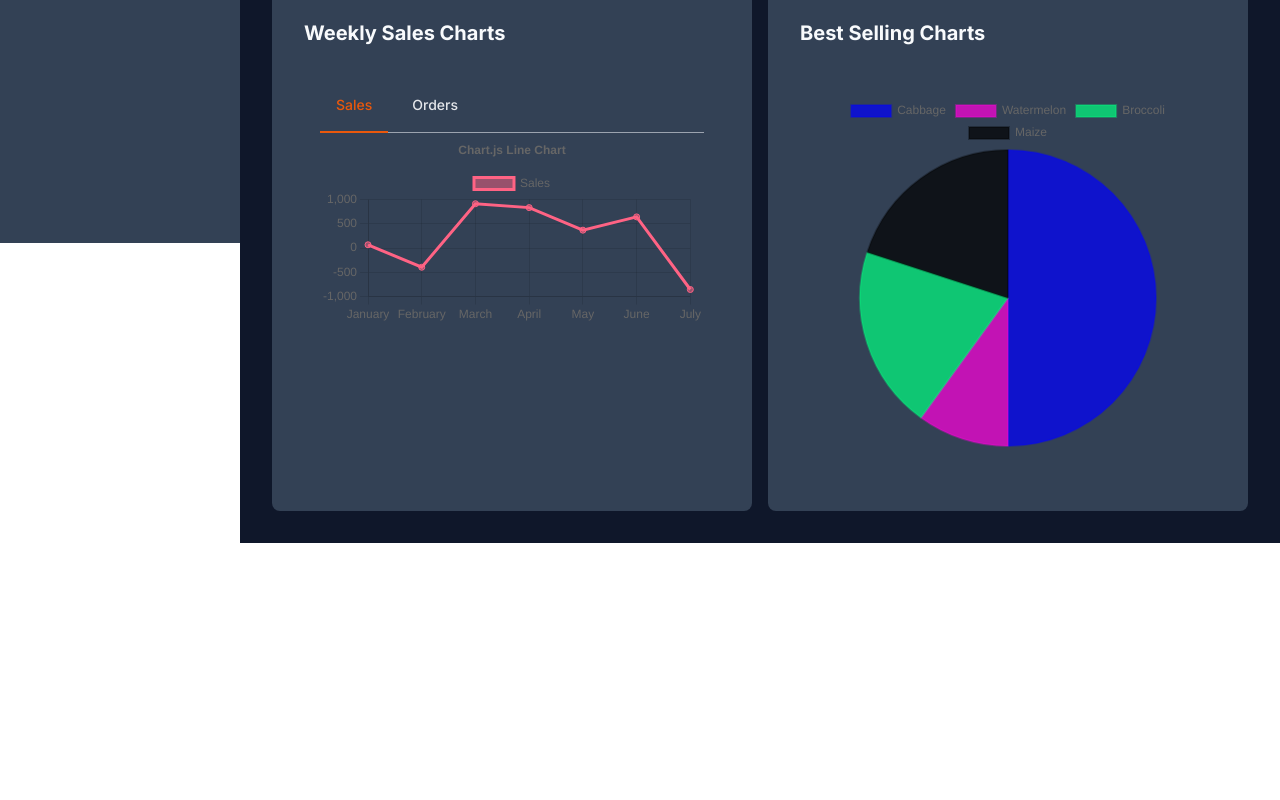
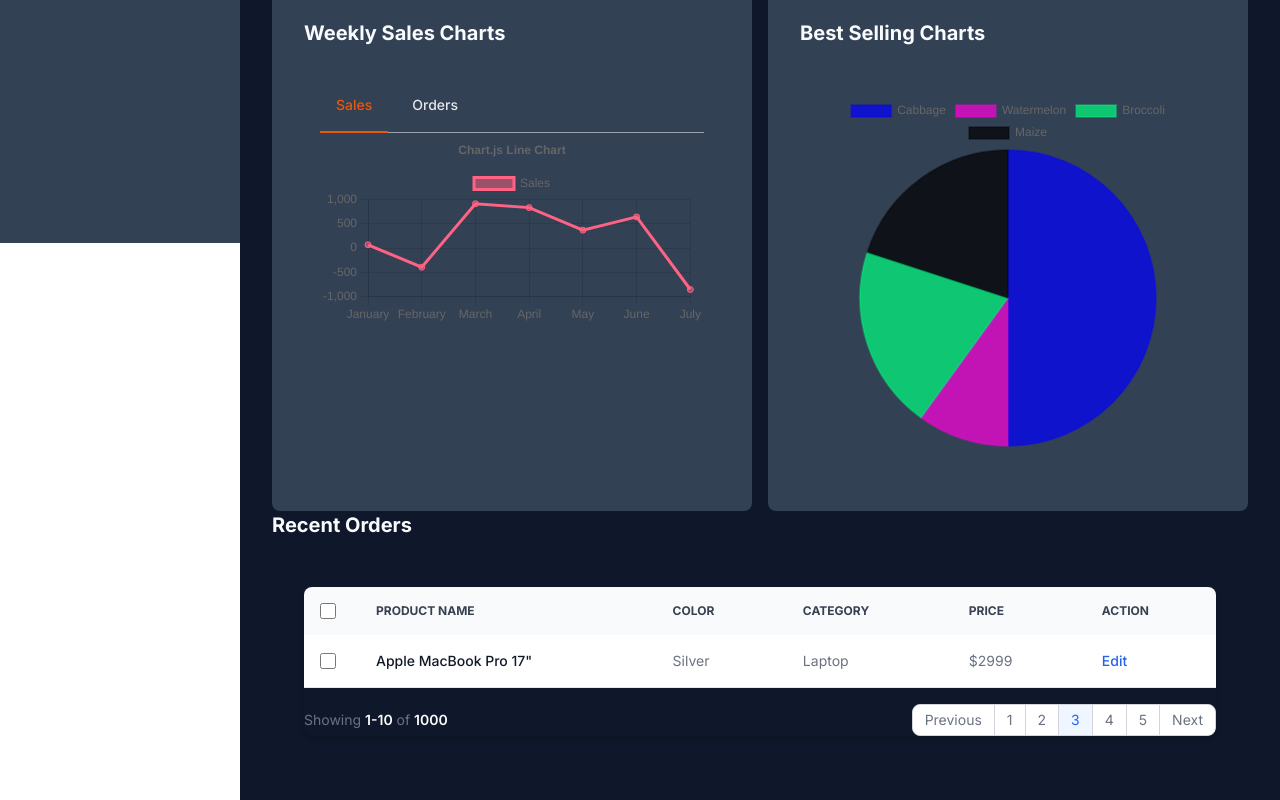
Before and after one commit to swiftkimani/Nextjs-Ecommerce, a Next.js app: page /dashboard in a window 1280 px wide. Shown: the part 557-1357 px from the top of the page. Before the commit the page ends 1100 px from the top, so only its background shows below. Built offline with nearby package versions, Linux system fonts and the light colour scheme.

Commit message:
randoms update

```diff
--- a/app/(back-office)/dashboard/page.jsx
+++ b/app/(back-office)/dashboard/page.jsx
@@ -1,3 +1,4 @@
+import CustomDataTable from "@/components/backOffice/CustomDataTable";
 import DashboardCharts from "@/components/backOffice/DashboardCharts";
 import Heading from "@/components/backOffice/Heading";
 import LargeCards from "@/components/backOffice/LargeCards";
@@ -21,6 +22,9 @@ export default function page() {
       <DashboardCharts />
 
       {/* Recent orders table */}
+
+      <CustomDataTable />
+
     </div>
   );
 }
--- /dev/null
+++ b/components/backOffice/CustomDataTable.jsx
@@ -0,0 +1,159 @@
+import React from 'react'
+
+export default function CustomDataTable() {
+  return (
+    <div className="">
+      <h2 className="text-xl font-bold mb-4">Recent Orders</h2>
+
+      {/* Table */}
+
+      <div className="p-8">
+        <div className="relative overflow-x-auto shadow-md sm:rounded-lg">
+          <table className="w-full text-sm text-left rtl:text-right text-gray-500 dark:text-gray-400">
+            <thead className="text-xs text-gray-700 uppercase bg-gray-50 dark:bg-gray-700 dark:text-gray-400">
+              <tr>
+                <th scope="col" className="p-4">
+                  <div className="flex items-center">
+                    <input
+                      id="checkbox-all-search"
+                      type="checkbox"
+                      className="w-4 h-4 text-blue-600 bg-gray-100 border-gray-300 rounded focus:ring-blue-500 dark:focus:ring-blue-600 dark:ring-offset-gray-800 dark:focus:ring-offset-gray-800 focus:ring-2 dark:bg-gray-700 dark:border-gray-600"
+                    />
+                    <label htmlFor="checkbox-all-search" className="sr-only">
+                      checkbox
+                    </label>
+                  </div>
+                </th>
+                <th scope="col" className="px-6 py-3">
+                  Product name
+                </th>
+                <th scope="col" className="px-6 py-3">
+                  Color
+                </th>
+                <th scope="col" className="px-6 py-3">
+                  Category
+                </th>
+                <th scope="col" className="px-6 py-3">
+                  Price
+                </th>
+                <th scope="col" className="px-6 py-3">
+                  Action
+                </th>
+              </tr>
+            </thead>
+            <tbody>
+              <tr className="bg-white border-b dark:bg-gray-800 dark:border-gray-700 hover:bg-gray-50 dark:hover:bg-gray-600">
+                <td className="w-4 p-4">
+                  <div className="flex items-center">
+                    <input
+                      id="checkbox-table-search-1"
+                      type="checkbox"
+                      className="w-4 h-4 text-blue-600 bg-gray-100 border-gray-300 rounded focus:ring-blue-500 dark:focus:ring-blue-600 dark:ring-offset-gray-800 dark:focus:ring-offset-gray-800 focus:ring-2 dark:bg-gray-700 dark:border-gray-600"
+                    />
+                    <label
+                      htmlFor="checkbox-table-search-1"
+                      className="sr-only"
+                    >
+                      checkbox
+                    </label>
+                  </div>
+                </td>
+                <th
+                  scope="row"
+                  className="px-6 py-4 font-medium text-gray-900 whitespace-nowrap dark:text-white"
+                >
+                  Apple MacBook Pro 17"
+                </th>
+                <td className="px-6 py-4">Silver</td>
+                <td className="px-6 py-4">Laptop</td>
+                <td className="px-6 py-4">$2999</td>
+                <td className="px-6 py-4">
+                  <a
+                    href="#"
+                    className="font-medium text-blue-600 dark:text-blue-500 hover:underline"
+                  >
+                    Edit
+                  </a>
+                </td>
+              </tr>
+            </tbody>
+          </table>
+          <nav
+            className="flex items-center flex-column flex-wrap md:flex-row justify-between pt-4"
+            aria-label="Table navigation"
+          >
+            <span className="text-sm font-normal text-gray-500 dark:text-gray-400 mb-4 md:mb-0 block w-full md:inline md:w-auto">
+              Showing{" "}
+              <span className="font-semibold text-gray-50 dark:text-white">
+                1-10
+              </span>{" "}
+              of{" "}
+              <span className="font-semibold text-gray-50 dark:text-white">
+                1000
+              </span>
+            </span>
+            <ul className="inline-flex -space-x-px rtl:space-x-reverse text-sm h-8">
+              <li>
+                <a
+                  href="#"
+                  className="flex items-center justify-center px-3 h-8 ms-0 leading-tight text-gray-500 bg-white border border-gray-300 rounded-s-lg hover:bg-gray-100 hover:text-gray-700 dark:bg-gray-800 dark:border-gray-700 dark:text-gray-400 dark:hover:bg-gray-700 dark:hover:text-white"
+                >
+                  Previous
+                </a>
+              </li>
+              <li>
+                <a
+                  href="#"
+                  className="flex items-center justify-center px-3 h-8 leading-tight text-gray-500 bg-white border border-gray-300 hover:bg-gray-100 hover:text-gray-700 dark:bg-gray-800 dark:border-gray-700 dark:text-gray-400 dark:hover:bg-gray-700 dark:hover:text-white"
+                >
+                  1
+                </a>
+              </li>
+              <li>
+                <a
+                  href="#"
+                  className="flex items-center justify-center px-3 h-8 leading-tight text-gray-500 bg-white border border-gray-300 hover:bg-gray-100 hover:text-gray-700 dark:bg-gray-800 dark:border-gray-700 dark:text-gray-400 dark:hover:bg-gray-700 dark:hover:text-white"
+                >
+                  2
+                </a>
+              </li>
+              <li>
+                <a
+                  href="#"
+                  aria-current="page"
+                  className="flex items-center justify-center px-3 h-8 text-blue-600 border border-gray-300 bg-blue-50 hover:bg-blue-100 hover:text-blue-700 dark:border-gray-700 dark:bg-gray-700 dark:text-white"
+                >
+                  3
+                </a>
+              </li>
+              <li>
+                <a
+                  href="#"
+                  className="flex items-center justify-center px-3 h-8 leading-tight text-gray-500 bg-white border border-gray-300 hover:bg-gray-100 hover:text-gray-700 dark:bg-gray-800 dark:border-gray-700 dark:text-gray-400 dark:hover:bg-gray-700 dark:hover:text-white"
+                >
+                  4
+                </a>
+              </li>
+              <li>
+                <a
+                  href="#"
+                  className="flex items-center justify-center px-3 h-8 leading-tight text-gray-500 bg-white border border-gray-300 hover:bg-gray-100 hover:text-gray-700 dark:bg-gray-800 dark:border-gray-700 dark:text-gray-400 dark:hover:bg-gray-700 dark:hover:text-white"
+                >
+                  5
+                </a>
+              </li>
+              <li>
+                <a
+                  href="#"
+                  className="flex items-center justify-center px-3 h-8 leading-tight text-gray-500 bg-white border border-gray-300 rounded-e-lg hover:bg-gray-100 hover:text-gray-700 dark:bg-gray-800 dark:border-gray-700 dark:text-gray-400 dark:hover:bg-gray-700 dark:hover:text-white"
+                >
+                  Next
+                </a>
+              </li>
+            </ul>
+          </nav>
+        </div>
+      </div>
+    </div>
+  );
+}
--- a/components/backOffice/WeeklySalesChart.jsx
+++ b/components/backOffice/WeeklySalesChart.jsx
@@ -1,4 +1,7 @@
+
+
 "use client";
+
 import { useState } from "react";
 import {
   Chart as ChartJS,
```
